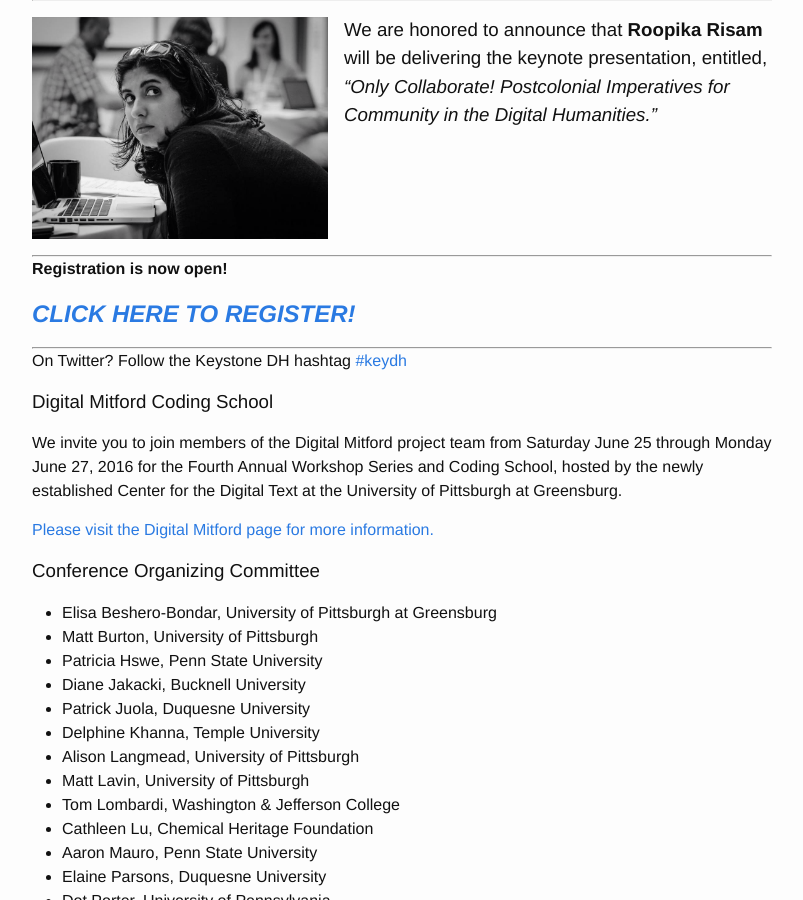
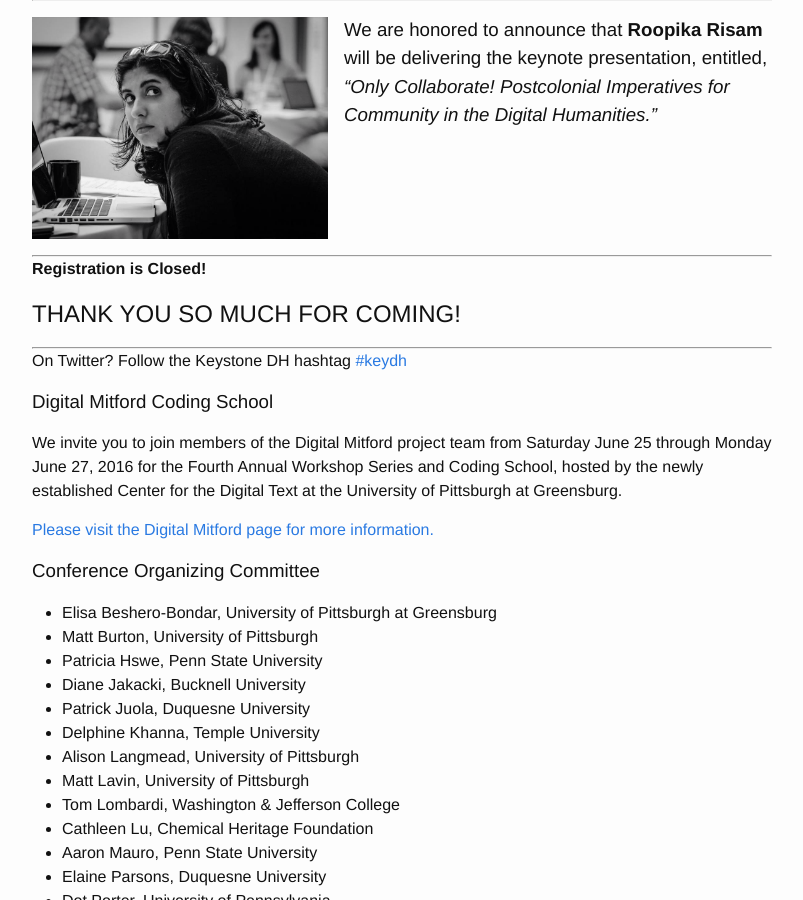
Before and after one commit to KeystoneDH/2016, a Jekyll site: the page built from index.md, in a window 1280 px wide and 900 px high, scrolled down 528 px. Shown: the whole window, without its empty margins (238-1041 px from the left). Built offline with Jekyll 4.4.1, drawn with Linux system fonts in a browser that asks for light colours.

Commit message:
removing registration link

```diff
--- a/index.md
+++ b/index.md
@@ -23,9 +23,9 @@ The Keystone Digital Humanities Conference will be held at the University of Pit
 
 ---
 
-**Registration is now open!**
+**Registration is Closed!**
 
-## ***[CLICK HERE TO REGISTER!](https://www.regonline.com/keystoneDH2016)***
+## THANK YOU SO MUCH FOR COMING!
 
 ---
 
```
